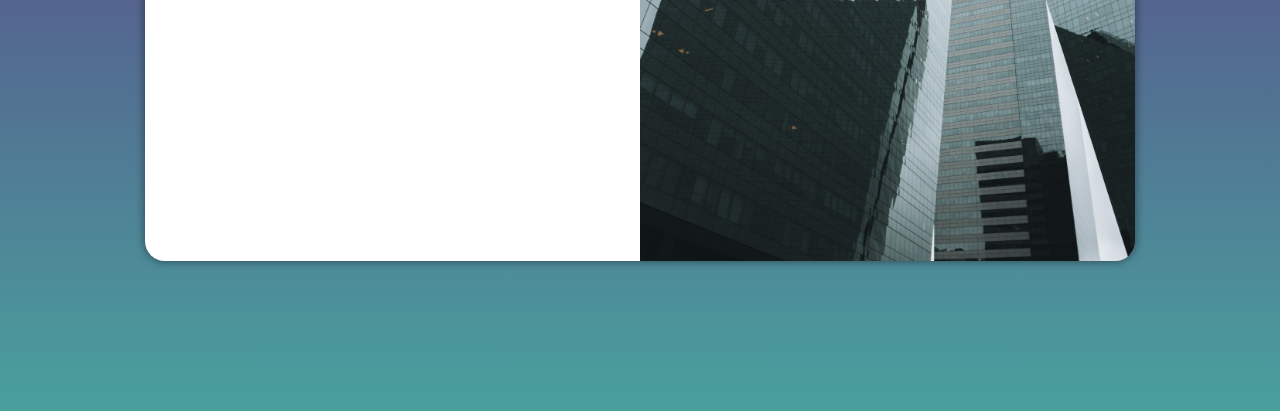
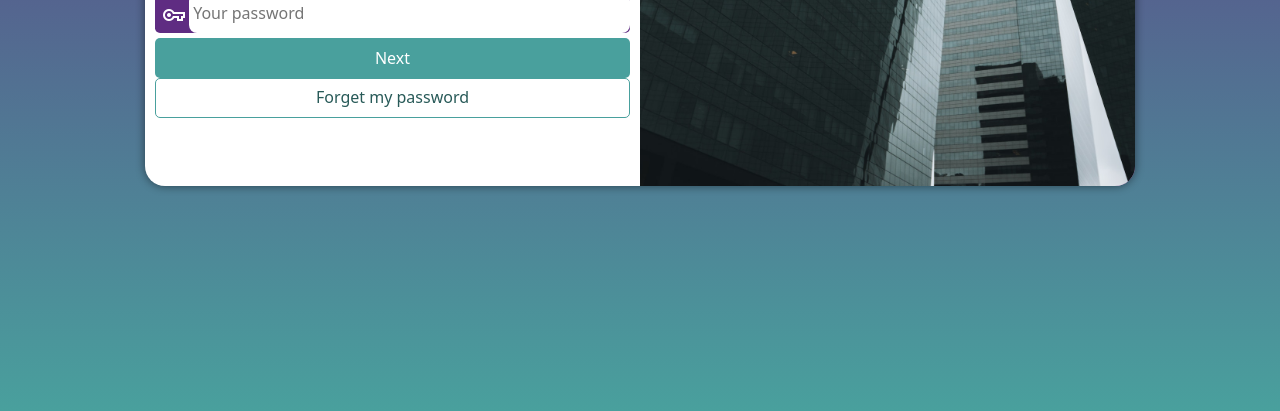
Before and after one commit to ViniciusBenaglia/projeto-login, a plain HTML site: page index.html in a window 1280 px wide. Shown: the part 389-800 px from the top of the page. Drawn offline with nearby package versions, Linux system fonts and the light colour scheme.

Commit message:
finalizado

```diff
--- a/estilos/media-query.css
+++ b/estilos/media-query.css
@@ -8,6 +8,7 @@
 
     section#login{
         width: 80vw;
+        height: 280px;
     }
 
     div#imagem{
@@ -30,6 +31,7 @@
 
     section#login {
         width: 990px;
+        height: 350px;
     }
 
     div#imagem {
@@ -48,6 +50,6 @@
     }
 
     div#formulario > p{
-        font-size: 1.2em;
+        font-size: 1.0em;
     }
 }
--- a/estilos/style.css
+++ b/estilos/style.css
@@ -23,17 +23,15 @@ section#login{
     position: absolute;
     top: 50%;
     left: 50%;
-    transform: translate(-50%, -50%);
     overflow: hidden;
-
     background-color: white;
     width: 250px;
-    height: 500px;
+    height: 515px;
     border-radius: 20px;
     box-shadow: 0px 0px 10px rgba(0, 0, 0, 0.493);
-
     transition: .3s;
     transition-timing-function: ease;
+    transform: translate(-50%, -50%);
 }
 
 div#imagem{
@@ -57,3 +55,68 @@ div#formulario > h1 {
 div#formulario > p{
     font-size: 0.8em;
 }
+
+form > div.campo{
+    background-color: #5f2c82;
+    display: block;
+    width: 100%;
+    height: 40px;
+    border-radius: 5px;
+    margin: 5px 0px;
+}
+
+div.campo > label{
+    display: none;
+}
+
+div.campo > span{
+    color: white;
+    padding-top: 8px;
+    padding-left: 5px;
+    width: 30px;
+    border: 2px solid #5f2c82;
+}
+
+div.campo > input{
+    font-size: 1em;
+    height: 100%;
+    width: calc(100% - 34.4px);
+    border: 0px;
+    border-radius: 8px;
+    padding: 4px;
+    transform: translateY(-8px);
+}
+
+form > input[type=submit] {
+    display: block;
+    font-size: 1em;
+    width: 100%;
+    height: 40px;
+    background-color: #49a09d;
+    color: white;
+    border: none;
+    border-radius: 5px;
+    cursor: pointer;
+}
+
+form > input[type=submit]:hover {
+    background-color: #285a58;
+}
+
+form > a.botton {
+    display: block;
+    text-align: center;
+    font-size: 1em;
+    width: 100%;
+    height: 40px;
+    padding-top: 7px;
+    background-color: white;
+    color: #285a58;
+    border: 1px solid #49a09d;
+    border-radius: 5px;
+    text-decoration: none;
+}
+
+form > a.botton:hover{
+    background-color: #6cd3cf;
+}
--- a/index.html
+++ b/index.html
@@ -30,7 +30,7 @@
                         <label for="ipassword">Password</label>
                     </div>
                     <input type="submit" value="Next">
-                    <a href="Forget.html">
+                    <a href="Forget.html" class="botton">
                         Forget my password
                     </a>
                 </form>
```
